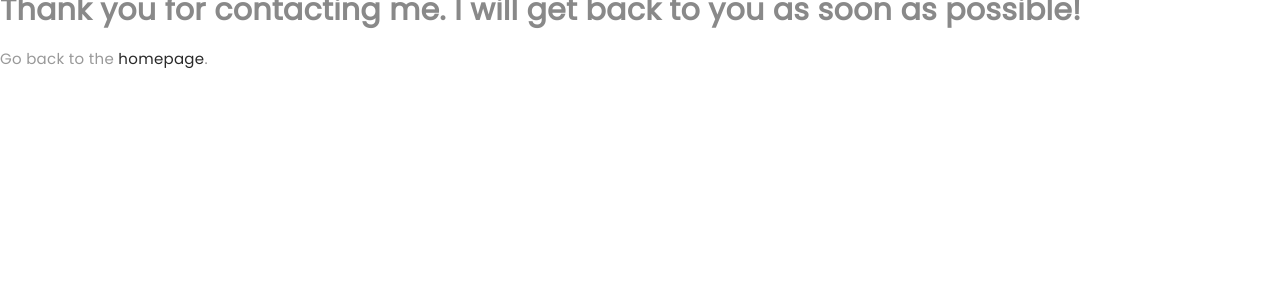
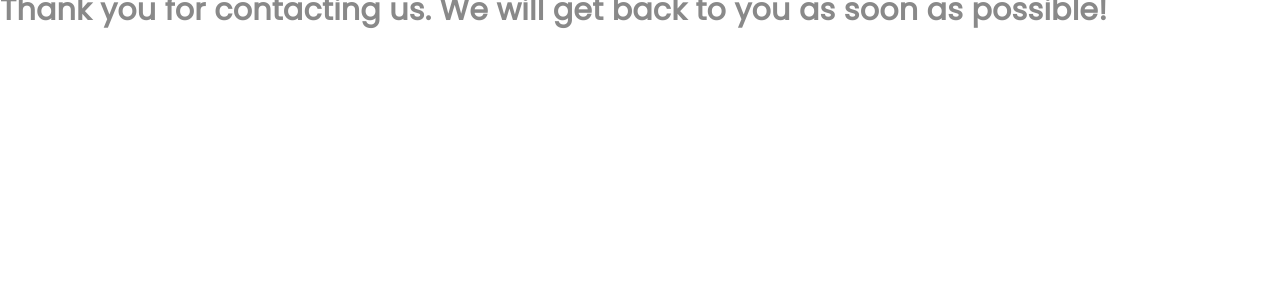
Before and after one commit to ImNirabG/Covid-Tracker, a PHP site: page /main.php in a window 1280 px wide. Shown: the top 300 px of the page. Run offline with PHP 8.4, Linux system fonts and the light colour scheme; data that the repository does not hold is empty.

Commit message:
Update main.php

```diff
--- a/main.php
+++ b/main.php
@@ -24,8 +24,7 @@ echo'
 </head>
 <body>
     <div class="container">
-        <h1>Thank you for contacting me. I will get back to you as soon as possible!</h1>
-        <p class="back">Go back to the <a href="index.html">homepage</a>.</p>
+        <h1>Thank you for contacting us. We will get back to you as soon as possible!</h1
 
     </div>
 </body>
```
